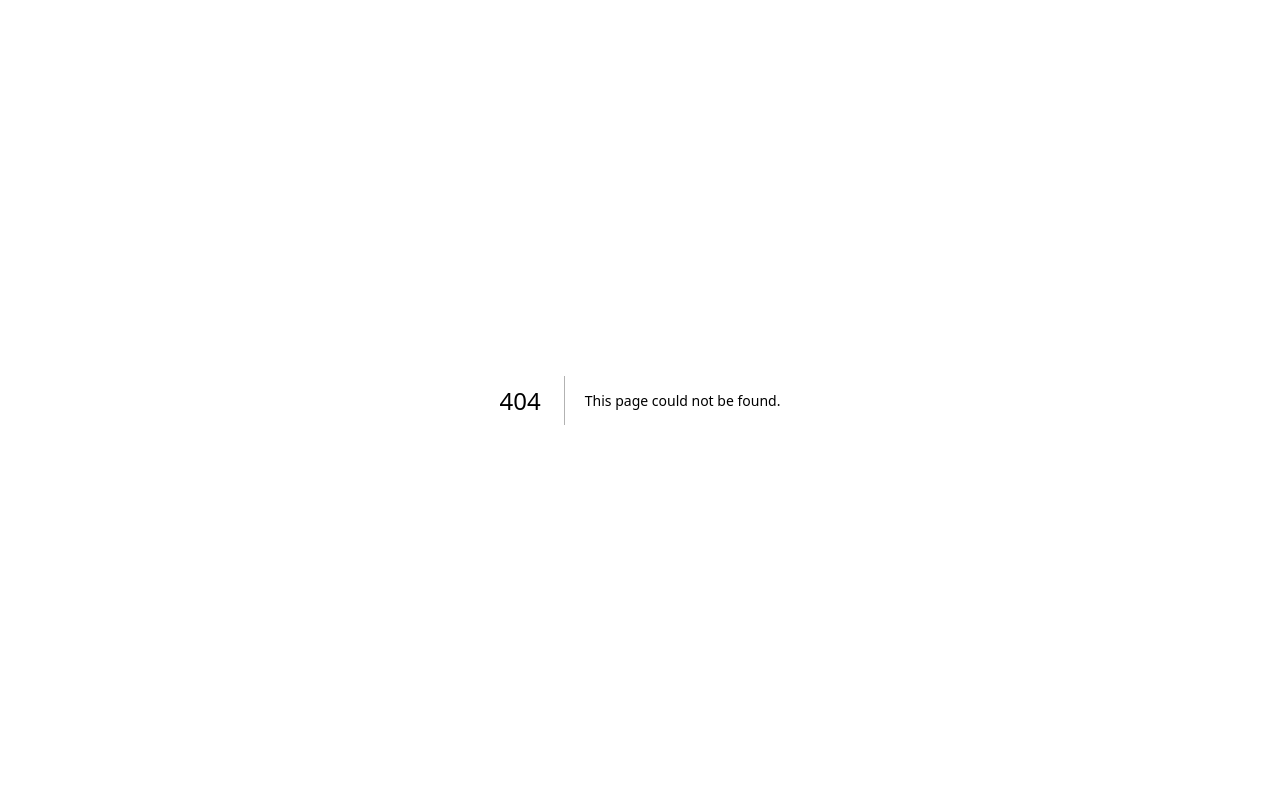
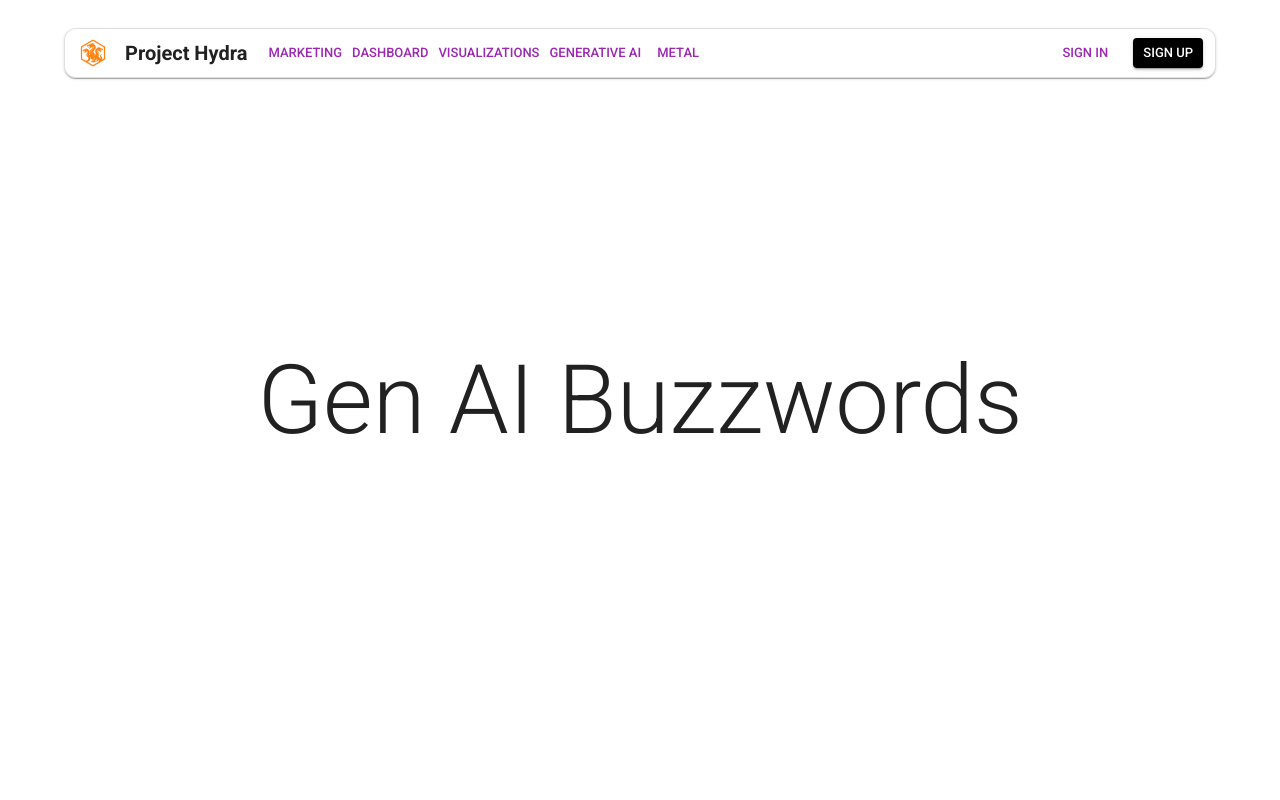
Before and after one commit to Stormbreaker9000/project-hydra, a Next.js app: page /generative-ai in a window 1280 px wide. Before the commit this address had no page. Shown: the top 800 px of the page. Built offline with nearby package versions, Linux system fonts and the light colour scheme; what @mui/material-nextjs would draw is missing.

Commit message:
Added the template pages

```diff
--- /dev/null
+++ b/src/app/generative-ai/page.tsx
@@ -0,0 +1,22 @@
+import { Box, Button, Container, Typography } from "@mui/material";
+
+export default function GenerativeAI() {
+    return (
+        <Box>
+            <Container
+                sx={{
+                    display: "flex",
+                    flexDirection: "column",
+                    alignItems: "center",
+                    justifyContent: "center",
+                    height: "100vh",
+                    width: "100%",
+                }}
+            >
+                <Typography variant="h1">
+                    Gen AI Buzzwords
+                </Typography>
+            </Container>
+        </Box>
+    )
+}
--- a/src/app/layout.tsx
+++ b/src/app/layout.tsx
@@ -1,7 +1,9 @@
 import { theme } from "@/theme";
-import { CssBaseline, InitColorSchemeScript, ThemeProvider } from "@mui/material";
+import { CssBaseline, Divider, InitColorSchemeScript, ThemeProvider } from "@mui/material";
 import { AppRouterCacheProvider } from "@mui/material-nextjs/v13-appRouter";
 import type { Metadata } from "next";
+import HydraAppBar from "@/components/HydraAppBar";
+import Footer from "@/components/Footer";
 
 
 export const metadata: Metadata = {
@@ -21,7 +23,10 @@ export default function RootLayout({
         <AppRouterCacheProvider>
           <ThemeProvider theme={theme}>
             <CssBaseline />
+            <HydraAppBar />
             {children}
+            <Divider />
+            <Footer />
           </ThemeProvider>
         </AppRouterCacheProvider>
       </body>
--- a/src/components/HydraAppBar.tsx
+++ b/src/components/HydraAppBar.tsx
@@ -1,8 +1,10 @@
 'use client'
 
-import { alpha, AppBar, Box, Button, Container, styled, Toolbar, Typography } from "@mui/material";
+import { alpha, AppBar, Box, Button, Container, Menu, MenuItem, styled, Toolbar, Typography } from "@mui/material";
 import HydraLogo from "../../public/orange-hydra-trans.png";
 import Image from "next/image";
+import Link from "next/link";
+import { useState } from "react";
 
 const StyledToolbar = styled(Toolbar)(({theme}) => ({
   display: "flex",
@@ -18,7 +20,28 @@ const StyledToolbar = styled(Toolbar)(({theme}) => ({
   borderColor: (theme.vars || theme).palette.divider,
 }));
 
+const MenuItems = [
+  {
+    title: "Bands",
+  },
+  {
+    title: "Labels",
+  },
+  {
+    title: "Albums",
+  },
+]
+
 export default function HydraAppBar() {
+  const [anchorEl, setAnchorEl] = useState<null | HTMLElement>(null);
+  const open = Boolean(anchorEl);
+  const handleClick = (event: React.MouseEvent<HTMLButtonElement>) => {
+    setAnchorEl(event.currentTarget);
+  };
+  const handleClose = () => {
+    setAnchorEl(null);
+  };
+
   return (
     <AppBar position="fixed" enableColorOnDark sx={{ boxShadow: 0, bgcolor: "transparent", backgroundImage: "none", mt: 'calc(var(--template-frame-height, 0px) + 28px)' }}>
       <Container maxWidth="lg">
@@ -27,13 +50,34 @@ export default function HydraAppBar() {
               <Image src={HydraLogo} alt="Hydra Logo" width={32} height={32} />
               <Typography variant="h6" color="text.primary" sx={{ fontWeight: 600 }}>Project Hydra</Typography>
               <Box sx={{ flexGrow: 1 }} >
-                  <Button variant="text" color="secondary" size="small">Get Started</Button>
-                  <Button variant="text" color="secondary" size="small">Get Started2</Button>
+                  <Button variant="text" color="secondary" size="small" component={Link} href="/marketing">Marketing</Button>
+                  <Button variant="text" color="secondary" size="small" component={Link} href="/dashboard">Dashboard</Button>
+                  <Button variant="text" color="secondary" size="small" component={Link} href="/visualizations">Visualizations</Button>
+                  <Button variant="text" color="secondary" size="small" component={Link} href="/generative-ai">Generative AI</Button>
+                  <Button
+                    variant="text"
+                    color="secondary"
+                    size="small"
+                    onClick={handleClick}
+                  >
+                    Metal
+                  </Button>
+                  <Menu
+                    anchorEl={anchorEl}
+                    open={open}
+                    onClose={handleClose}
+                  >
+                    {MenuItems.map((item) => (
+                      <MenuItem key={item.title} component={Link} href={`/${item.title}`}>
+                        {item.title}
+                      </MenuItem>
+                    ))}
+                  </Menu>
               </Box>
           </Box>
           <Box sx={{ display: "flex", alignItems: "center", gap: 2 }}>
-              <Button variant="text" color="secondary" size="small">Sign In</Button>
-              <Button variant="contained" color="primary" size="small">Sign Up</Button>
+              <Button variant="text" color="secondary" size="small" component={Link} href="/signin">Sign In</Button>
+              <Button variant="contained" color="primary" size="small" component={Link} href="/signup">Sign Up</Button>
           </Box>
         </StyledToolbar>
       </Container>
--- a/src/theme.ts
+++ b/src/theme.ts
@@ -23,5 +23,4 @@ export const theme = createTheme({
     },
   },
 });
-
 export default theme;
```
Also changed, not shown: src/app/dashboard/page.tsx (added, +22 -0 lines), src/app/marketing/page.tsx (added, +28 -0 lines), src/app/page.tsx (+1 -22 lines), src/app/signin/page.tsx (added, +22 -0 lines), src/app/signup/page.tsx (added, +20 -0 lines), src/app/visualizations/page.tsx (added, +20 -0 lines).
